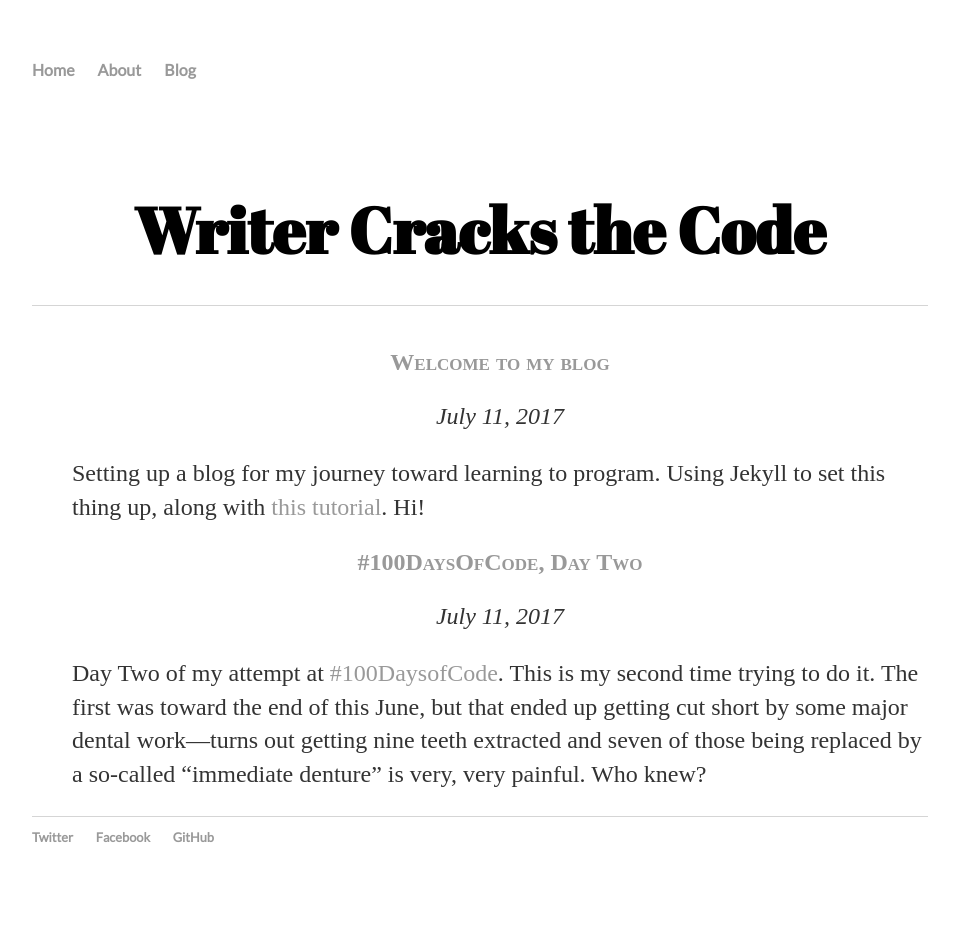
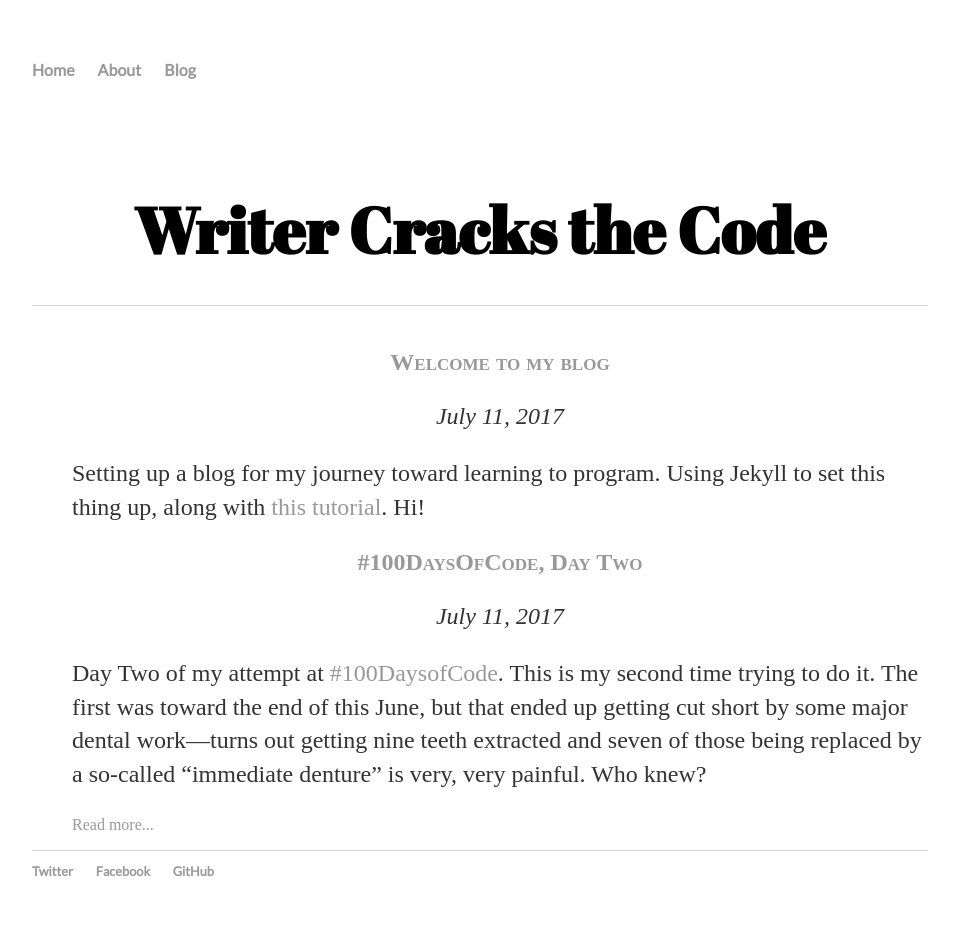
Before and after one commit to morrisa-n/morrisa-n.github.io, a Jekyll site: the page built from index.html, in a window 1280 px wide. Shown: the whole page, without its empty margins (160-1119 px from the left). Built offline with Jekyll 4.4.1, drawn with Linux system fonts in a browser that asks for light colours; before the commit the page ends 905 px from its top, so only the background shows below that.

Commit message:
HTML Changes

```diff
--- a/index.html
+++ b/index.html
@@ -12,10 +12,10 @@ title: Writer Cracks the Code
       <h2 class="title"><a href="{{ post.url }}">{{ post.title }}</a></h2>
 <p class="meta date">{{ post.date | date: "%B %-d, %Y" }}</p>
       {{ post.excerpt }}
-    </li>
-  {% endfor %}
 <span="readmore">{% if post.excerpt != post.content %}
     <a href="{{ post.url }}">Read more...</a>
 {% endif %}</span>
+    </li>
+  {% endfor %}
 </ul>
 </div>
```
